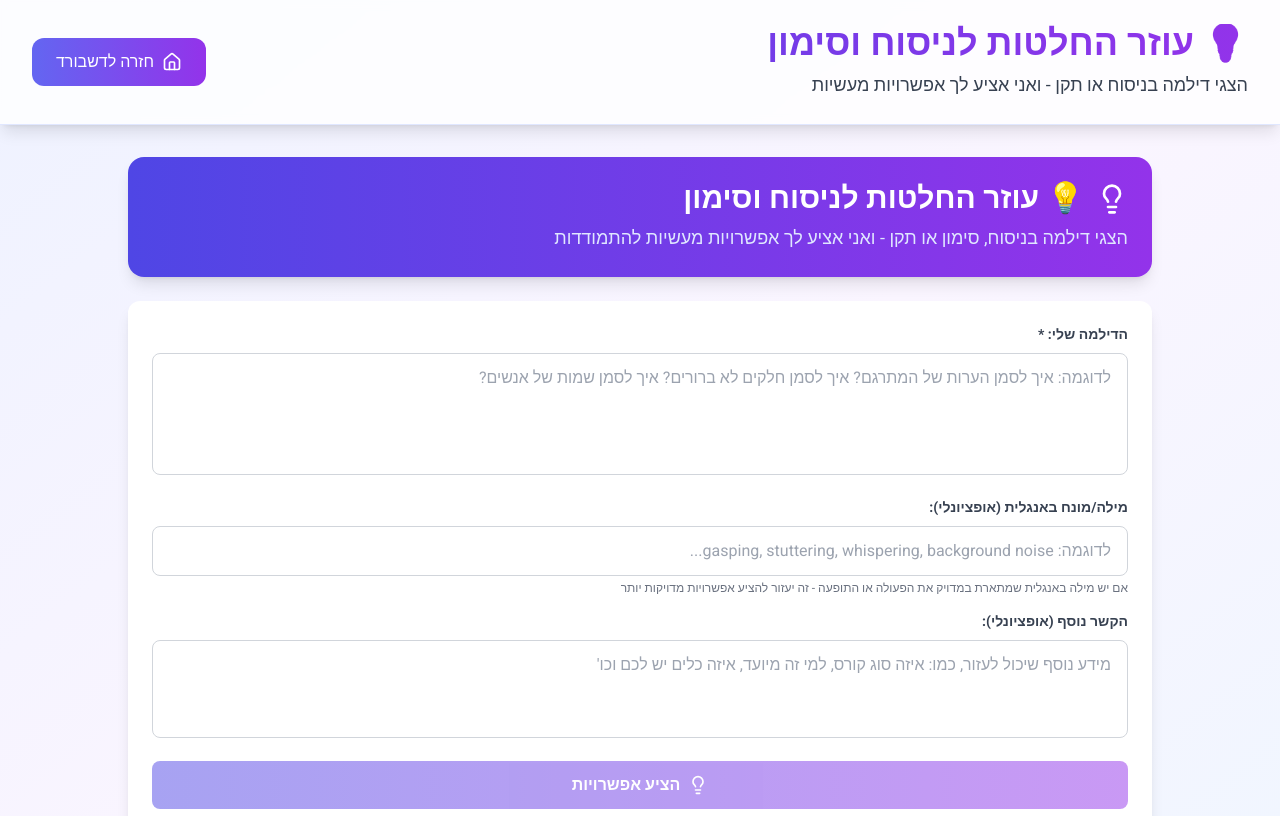
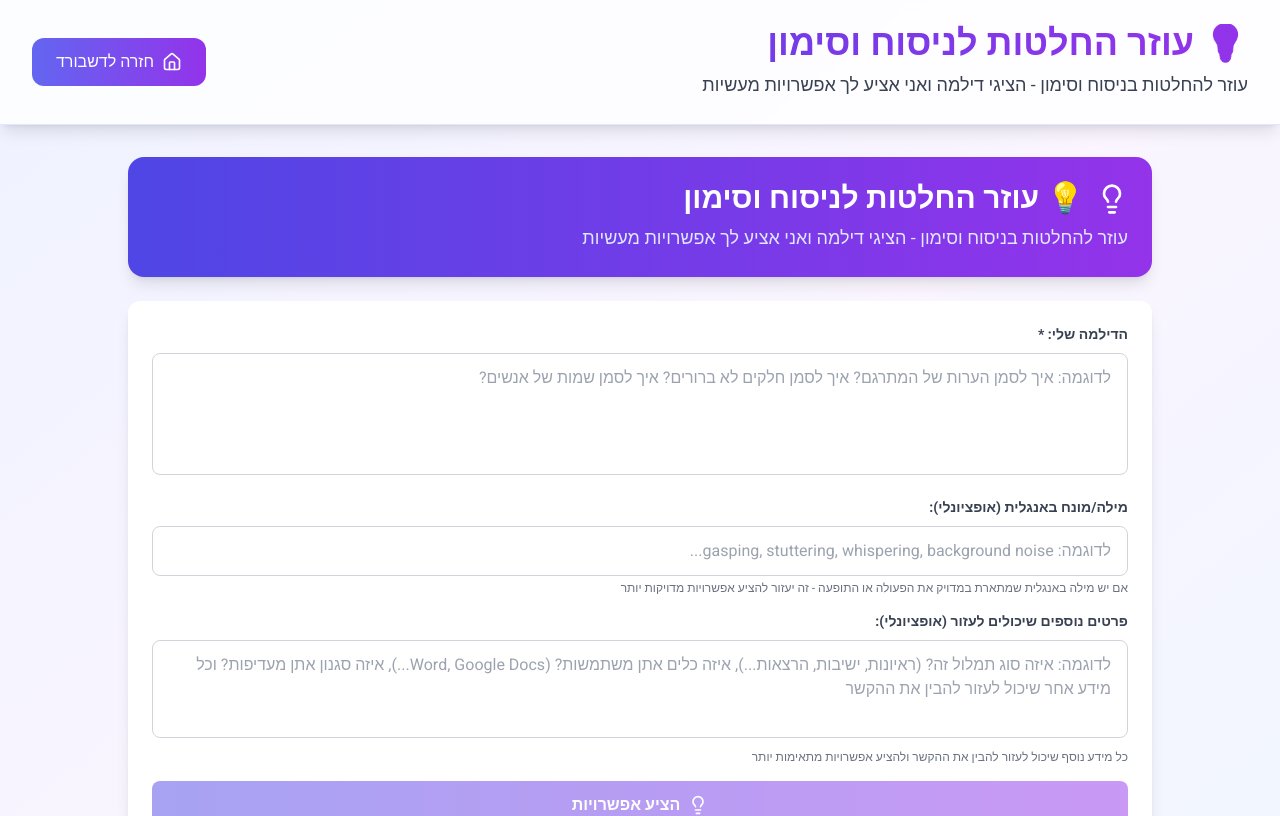
Before and after one commit to liatbenshai/ktiva-evrit, a Next.js app: page /dashboard/transcription-guidelines in a window 1280 px wide. Shown: the top 816 px of the page. Built offline with nearby package versions, Linux system fonts and the light colour scheme.

Commit message:
קיצור hash סיסמה + שיפור עדכון PWA אוטומטי + עדכון טקסטים

```diff
--- a/app/(dashboard)/dashboard/page.tsx
+++ b/app/(dashboard)/dashboard/page.tsx
@@ -99,7 +99,7 @@ const creationCards = [
   },
   {
     title: 'עוזר החלטות לניסוח',
-    description: 'הציגי דילמה בניסוח או תקן - ואני אציע לך אפשרויות מעשיות להתמודדות.',
+    description: 'עוזר להחלטות בניסוח וסימון - הציגי דילמה ואני אציע לך אפשרויות מעשיות.',
     icon: Lightbulb,
     href: '/dashboard/transcription-guidelines',
     gradient: 'from-yellow-500 via-amber-500 to-orange-500',
--- a/app/(dashboard)/dashboard/transcription-guidelines/page.tsx
+++ b/app/(dashboard)/dashboard/transcription-guidelines/page.tsx
@@ -15,7 +15,7 @@ export default function TranscriptionGuidelinesPage() {
                 💡 עוזר החלטות לניסוח וסימון
               </h1>
               <p className="mt-1 sm:mt-2 text-sm sm:text-base lg:text-lg text-gray-700">
-                הצגי דילמה בניסוח או תקן - ואני אציע לך אפשרויות מעשיות
+                עוזר להחלטות בניסוח וסימון - הציגי דילמה ואני אציע לך אפשרויות מעשיות
               </p>
             </div>
             <Link
--- a/app/api/admin/users/route.ts
+++ b/app/api/admin/users/route.ts
@@ -45,7 +45,7 @@ export async function GET(req: NextRequest) {
       email: user.email,
       name: user.name,
       hasPassword: !!user.password,
-      passwordHash: user.password ? `${user.password.substring(0, 20)}...` : null, // Show first 20 chars of hash
+      passwordHash: user.password ? `${user.password.substring(0, 10)}...` : null, // Show first 10 chars of hash (just for identification)
       createdAt: user.createdAt,
       updatedAt: user.updatedAt,
       isAdmin: user.email === 'admin@ktiva-evrit.com',
--- a/app/api/transcription/suggestions/route.ts
+++ b/app/api/transcription/suggestions/route.ts
@@ -17,7 +17,7 @@ export async function POST(req: NextRequest) {
       );
     }
 
-    const systemPrompt = `אתה מומחה בעברית, תמלול, וסימון טקסטים. אתה עוזר ליצור תקנים ברורים לסימון דברים, הערות, והנחיות בקורס תמלול מקוון.
+    const systemPrompt = `אתה מומחה בעברית, תמלול, וסימון טקסטים. אתה עוזר ליצור תקנים ברורים לסימון דברים, הערות, והנחיות בעבודת תמלול.
 
 **עקרונות חשובים:**
 - הצע אפשרויות בעברית תקנית, טבעית וזורמת - לא תרגום מילולי מאנגלית
@@ -37,14 +37,14 @@ export async function POST(req: NextRequest) {
 - חסרונות
 - המלצה (true/false) - האם זו ההמלצה שלך`;
 
-    const prompt = `אני עובדת על קורס תמלול מקוון ואני צריכה ליצור תקן ברור לסימון דברים, הערות והנחיות.
+    const prompt = `אני עובדת על יצירת תקן ברור לסימון דברים, הערות והנחיות בעבודת תמלול. אני צריכה החלטות בניסוח וסימון.
 
 **הדילמה שלי:**
 ${dilemma}
 
 ${englishTerm ? `**מילה/מונח באנגלית שמתאר את זה:**\n${englishTerm}\n\nזה יעזור לך להבין בדיוק מה הכוונה - השתמש במונח הזה כדי להציע אפשרויות מדויקות יותר.\n` : ''}
 
-${context ? `**ההקשר:**\n${context}\n` : ''}
+${context ? `**פרטים נוספים:**\n${context}\n` : ''}
 
 **בבקשה:**
 1. הצע 3-5 אפשרויות שונות להתמודדות עם הדילמה הזו
--- a/app/layout.tsx
+++ b/app/layout.tsx
@@ -56,6 +56,25 @@ export default function RootLayout({
                   navigator.serviceWorker.register('/sw.js')
                     .then((registration) => {
                       console.log('SW registered: ', registration);
+
+                      // Check for updates every hour
+                      setInterval(() => {
+                        registration.update();
+                      }, 60 * 60 * 1000);
+
+                      // Listen for updates
+                      registration.addEventListener('updatefound', () => {
+                        const newWorker = registration.installing;
+                        if (newWorker) {
+                          newWorker.addEventListener('statechange', () => {
+                            if (newWorker.state === 'installed' && navigator.serviceWorker.controller) {
+                              // New service worker available - reload page
+                              console.log('New service worker available, reloading...');
+                              window.location.reload();
+                            }
+                          });
+                        }
+                      });
                     })
                     .catch((registrationError) => {
                       console.log('SW registration failed: ', registrationError);
--- a/components/transcription/WritingDecisionHelper.tsx
+++ b/components/transcription/WritingDecisionHelper.tsx
@@ -86,7 +86,7 @@ export default function WritingDecisionHelper() {
           <h1 className="text-3xl font-bold">💡 עוזר החלטות לניסוח וסימון</h1>
         </div>
         <p className="text-indigo-100 text-lg">
-          הצגי דילמה בניסוח, סימון או תקן - ואני אציע לך אפשרויות מעשיות להתמודדות
+          עוזר להחלטות בניסוח וסימון - הציגי דילמה ואני אציע לך אפשרויות מעשיות
         </p>
       </div>
 
@@ -125,16 +125,19 @@ export default function WritingDecisionHelper() {
 
         <div>
           <label htmlFor="context" className="block text-sm font-semibold text-gray-700 mb-2">
-            הקשר נוסף (אופציונלי):
+            פרטים נוספים שיכולים לעזור (אופציונלי):
           </label>
           <textarea
             id="context"
             value={context}
             onChange={(e) => setContext(e.target.value)}
-            placeholder="מידע נוסף שיכול לעזור, כמו: איזה סוג קורס, למי זה מיועד, איזה כלים יש לכם וכו'"
+            placeholder="לדוגמה: איזה סוג תמלול זה? (ראיונות, ישיבות, הרצאות...), איזה כלים אתן משתמשות? (Word, Google Docs...), איזה סגנון אתן מעדיפות? וכל מידע אחר שיכול לעזור להבין את ההקשר"
             className="w-full px-4 py-3 border border-gray-300 rounded-lg focus:ring-2 focus:ring-indigo-500 focus:border-transparent resize-none"
             rows={3}
           />
+          <p className="mt-1 text-xs text-gray-500">
+            כל מידע נוסף שיכול לעזור להבין את ההקשר ולהציע אפשרויות מתאימות יותר
+          </p>
         </div>
 
         <button
```
Also changed, not shown: public/sw.js (+12 -6 lines), 1 other file (tests, documents, lock files or other folders).
